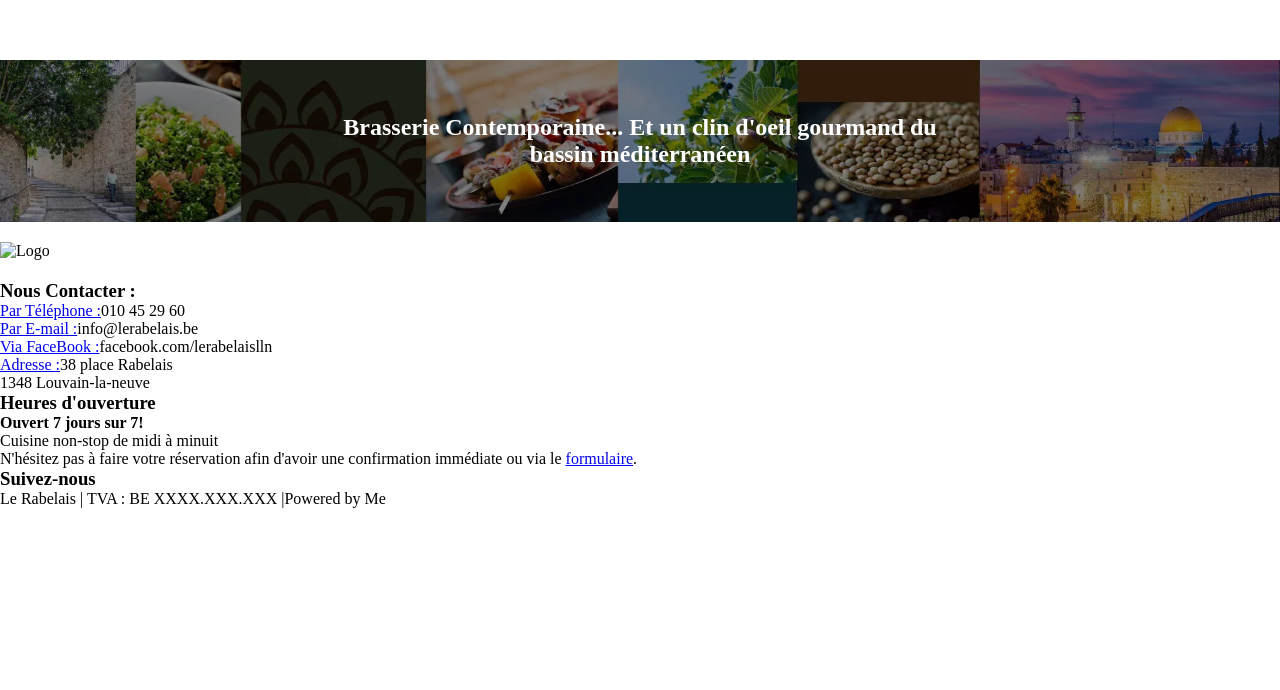
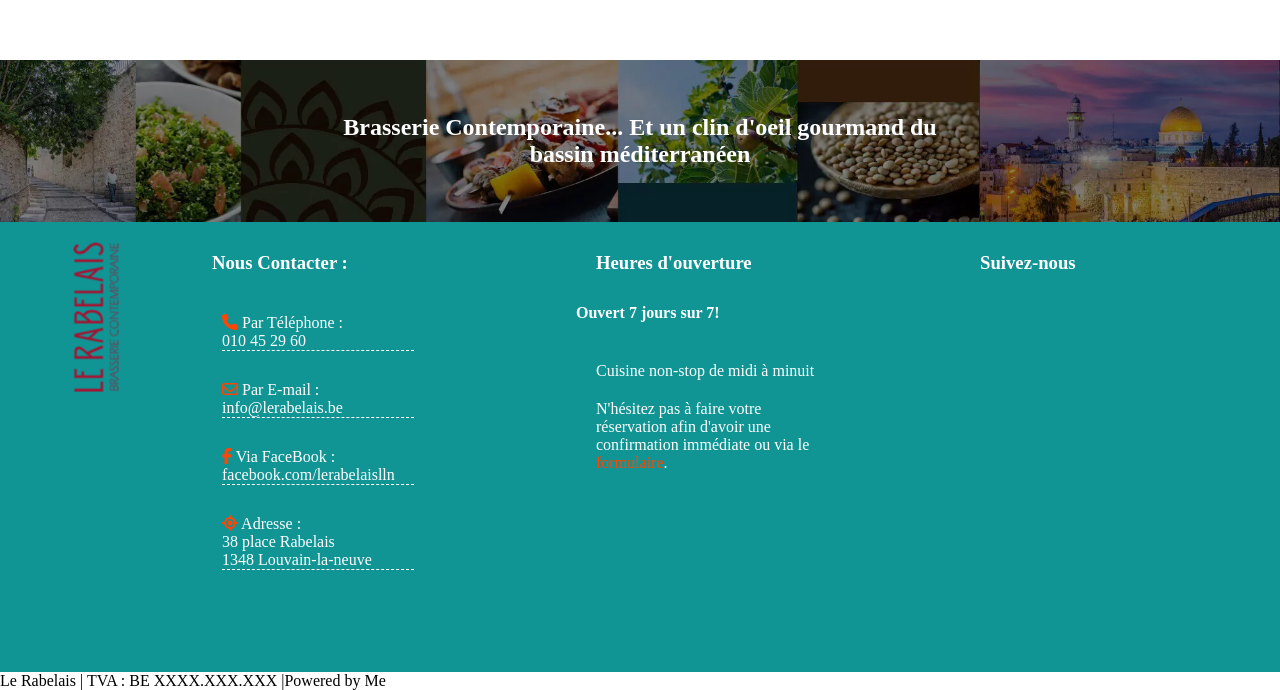
Before and after one commit to KillianDmt/RabelaisLLN, a plain HTML site: page index.html in a window 1280 px wide. Shown: the part 1392-2082 px from the top of the page. Before the commit the page ends 1900 px from the top, so only its background shows below. Drawn offline with Linux system fonts and the light colour scheme; a web font is replaced by a local one.

Commit message:
Footer Diff Color

```diff
--- a/index.html
+++ b/index.html
@@ -89,24 +89,28 @@
         <h2>Brasserie Contemporaine... Et un clin d'oeil gourmand du bassin méditerranéen</h2>
     </section>
     <footer><!--4 column-->
-        <img src="" alt="Logo"><!--Left-->
-        <section>
+        <section class="col1">
+            <img src="img/logo-footer-rabelais.png" alt="Logo"><!--Left-->
+        </section>
+        <section class="col2">
             <h3>Nous Contacter : </h3>
             <ul>
-                <li><a href="#">Par Téléphone :</a>010 45 29 60</li>
-                <li><a href="#">Par E-mail :</a>info@lerabelais.be</li>
-                <li><a href="#">Via FaceBook :</a>facebook.com/lerabelaislln</li>
-                <li><a href="#">Adresse :</a>38 place Rabelais <br>1348 Louvain-la-neuve</li>
+                <li><a href="#"><i class="fa-solid fa-phone blanc"></i>  Par Téléphone :</a>010 45 29 60</li>
+                <li><a href="#"><i class="fa-regular fa-envelope blanc"></i>  Par E-mail :</a>info@lerabelais.be</li>
+                <li><a href="#"><i class="fa-brands fa-facebook-f blanc"></i>  Via FaceBook :</a>facebook.com/lerabelaislln</li>
+                <li><a href="#"><i class="fa-solid fa-location blanc"></i>  Adresse :</a>38 place Rabelais <br>1348 Louvain-la-neuve</li>
             </ul>
         </section>
-        <section>
+        <section class="col3">
             <h3>Heures d'ouverture</h3>
             <h4>Ouvert 7 jours sur 7!</h4>
-            <p>Cuisine non-stop de midi à minuit</p>
-            <p>N'hésitez pas à faire votre réservation afin d'avoir une confirmation
-                immédiate ou via le <a href="#">formulaire</a>.</p>
+            <section class="col3-content">
+                <p>Cuisine non-stop de midi à minuit</p>
+                <p>N'hésitez pas à faire votre réservation afin d'avoir une confirmation
+                    immédiate ou via le <a href="#" class="blanc">formulaire</a>.</p>
+            </section>
         </section>
-        <section>
+        <section class="col4">
             <h3>Suivez-nous</h3>
             <section><!--POpUpReseau--></section>
         </section>
--- a/style.css
+++ b/style.css
@@ -116,6 +116,7 @@ nav li a {
 .banner{
     width: 100%;
     margin-top: 0;
+    margin-bottom: 0;
 }
 
 /*Miss Scroll-Down animation, Fixed Sticky Nav - Commit 3*/
@@ -177,3 +178,98 @@ main p strong{
 /*Seems about right, Huge blank between main and img*/
 
 /*Will Lokk up to this later - Commit 5*/
+
+
+/*Footer*/
+
+footer{
+    display: flex;
+    flex-direction: row;
+    background-color: rgb(16, 148, 148);
+    color: white;
+    height: 450px;
+
+}
+
+footer section h3{
+    padding: 10px;
+    margin: 20px 10px;
+}
+
+footer .blanc {
+    color: orangered;
+    text-decoration: none;
+}
+
+footer .blanc:hover{
+    color: white;
+}
+
+/*Column 1*/
+
+.col1{
+    width: 15%;
+}
+
+.col1 img{
+    height: 150px;
+    margin-bottom: 10px;
+
+}
+
+/*Column 2*/
+
+.col2{
+    width: 30%;
+}
+
+.col2 ul{
+    list-style-type: none;
+}
+
+.col2 ul li {
+    margin: 30px;
+    border: none;
+    border-bottom: 1px dashed white;
+    width: 50%;
+}
+
+.col2 ul li a{
+    text-decoration: none;
+    color: white;
+}
+
+.col2 ul li a:hover i{
+    color : white;
+}
+
+.col2 ul li a::after{
+    content: "\A";
+    white-space: pre;
+}
+
+
+/*Column 3*/
+
+.col3{
+    width: 30%;
+    display: flex;
+    flex-direction: column;
+    /*justify-content:space-evenly*/
+}
+
+.col3 h4{
+    margin-bottom: 20px;
+}
+
+.col3 p{
+    width: 60%;
+    margin: 20px
+}
+
+/*Column 4*/
+
+.col4{
+    width: 25%;
+
+}
```
Also changed, not shown: img/logo-footer-rabelais.png (added).
